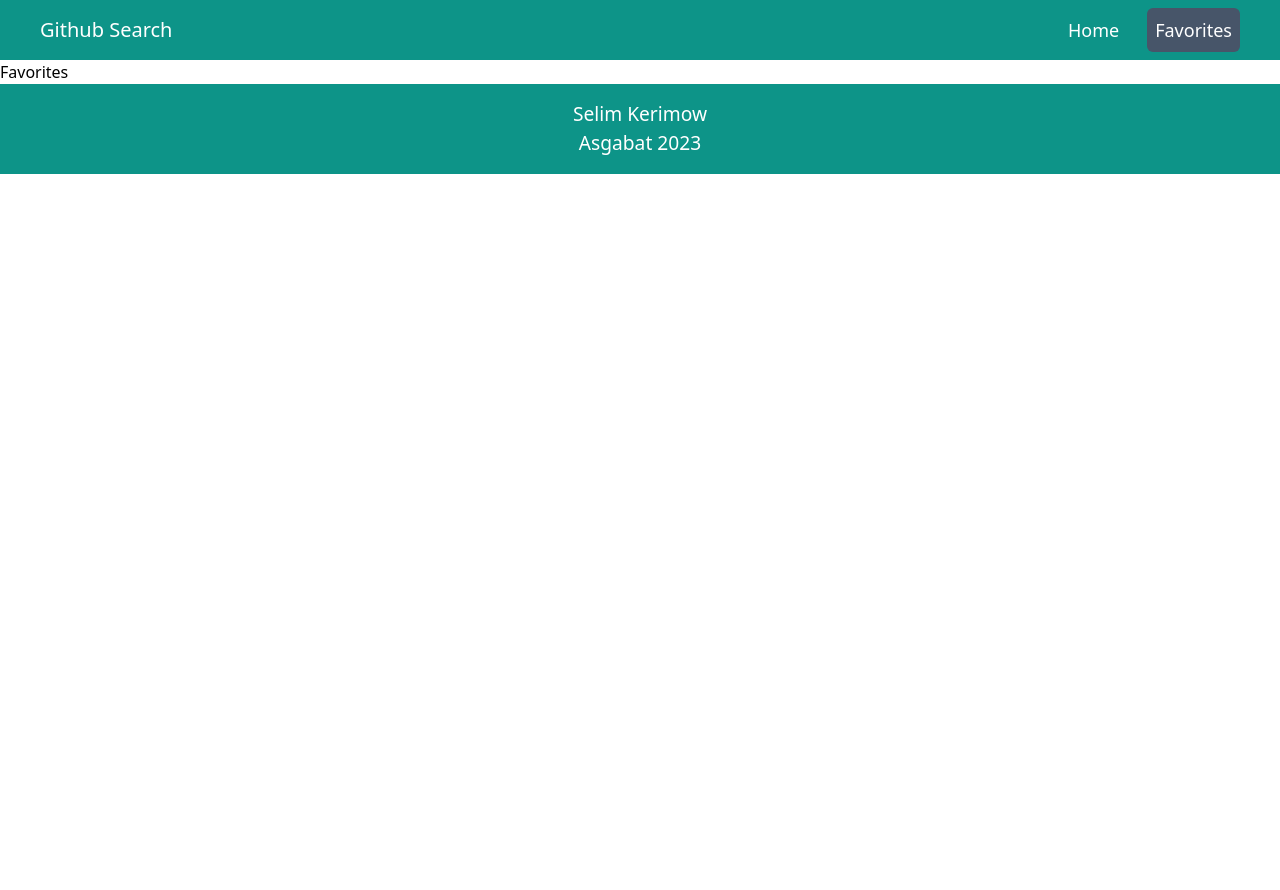
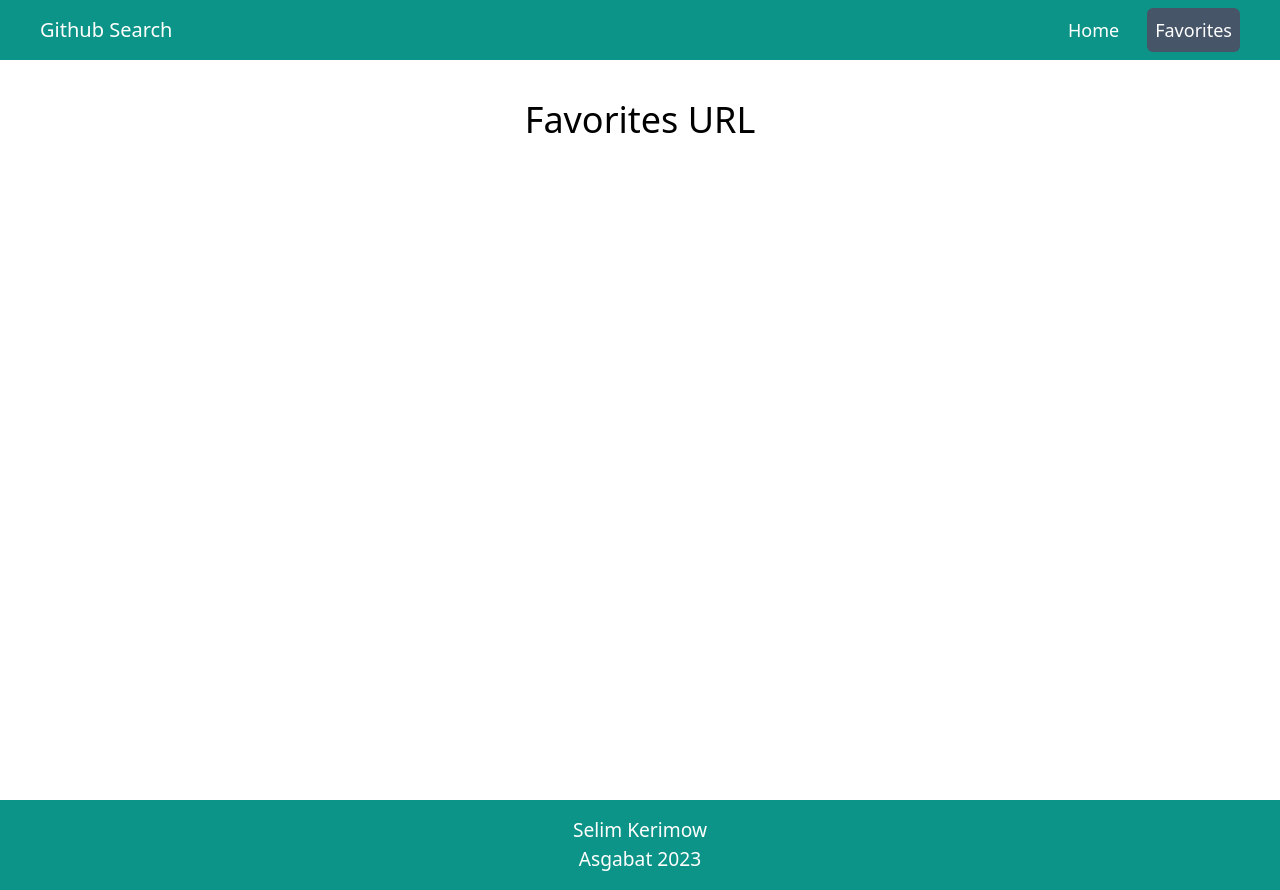
Before and after one commit to selim-kerimow/github-search, a React (Vite) app: page /#/favorites in a window 1280 px wide. Before the commit the page ends 800 px from the top, so only its background shows below. Built offline with nearby package versions, Linux system fonts and the light colour scheme.

Commit message:
created favorites page layout

```diff
--- a/src/pages/Favorites.tsx
+++ b/src/pages/Favorites.tsx
@@ -3,11 +3,15 @@ import React from "react";
 
 const Favorites: React.FC = () => {
 
-
-
     return (
-        <div>
-            Favorites
+        <div className="h-[100%] min-h-[calc(100vh-60px)] text-center pt-10 mx-auto max-sm:w-[90%]">
+            <h1 className="text-bold text-4xl mb-6">Favorites URL</h1>
+            <ul>
+                <li className="mb-4 hover:text-cyan-500 hover:underline">
+                    <a target="_blank">
+                    </a>
+                </li>
+            </ul>
         </div>
     )
 }
```
